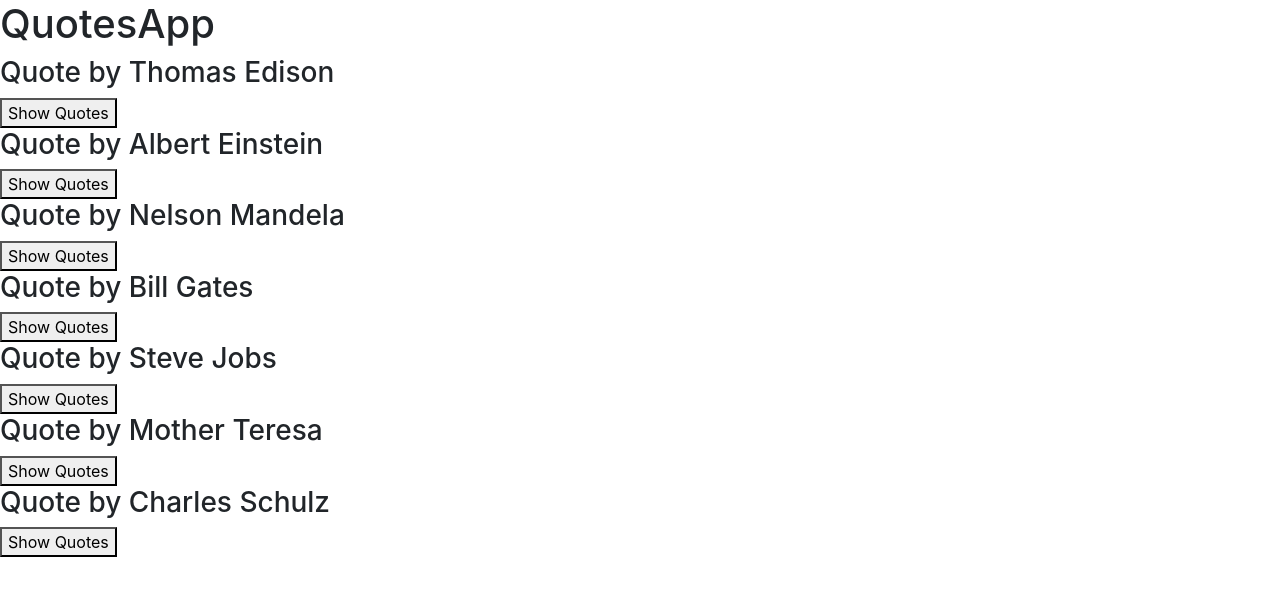
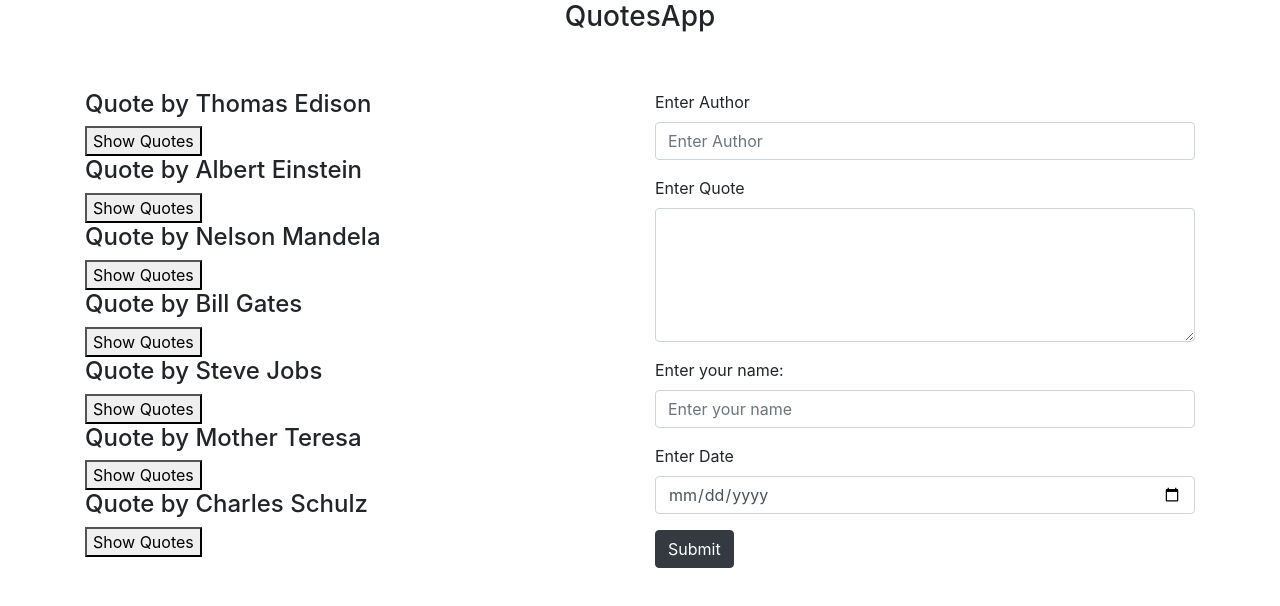
Before and after one commit to tomito26/QuotesApp, an Angular app: page / in a window 1280 px wide. Shown: the top 606 px of the page. Built offline with nearby package versions, Linux system fonts and the light colour scheme.

Commit message:
linked the form to theangular model

```diff
--- a/src/app/app.component.html
+++ b/src/app/app.component.html
@@ -1,6 +1,15 @@
-<h1>QuotesApp</h1>
-<div *ngFor='let quote of quoteEntry;let i = index'>
-  <h3> Quote  by {{quote.author}}</h3>
-  <app-quote-message *ngIf='quote.showDetails'  [message]='quote'></app-quote-message>
-  <button (click) = 'toggleDetail(i)'>Show Quotes</button>
+<div class="container">
+  <h3 class='text-center'>QuotesApp</h3>
+  <div class="row pt-5">
+    <div class="col-md-6">
+      <div *ngFor='let quote of quoteEntry;let i = index'>
+        <h4> Quote  by {{quote.author}}</h4>
+        <app-quote-message *ngIf='quote.showDetails'  [message]='quote'></app-quote-message>
+        <button (click) = 'toggleDetail(i)'>Show Quotes</button>
+      </div>
+    </div>
+    <div class="col-md-6">
+      <app-quote-form (addQuote)='addNewQuote($event)'></app-quote-form>
+    </div>
+  </div>
 </div>
--- a/src/app/app.component.ts
+++ b/src/app/app.component.ts
@@ -8,16 +8,20 @@
 })
 export class AppComponent {
   quoteEntry = [
-    new QuotesDetails('Thomas Edison',"I have not failed. I've just found 10,000 ways that won't work.",'John Mwangi',new Date(2020,2,26), 100,10),
-    new QuotesDetails('Albert Einstein','Anyone who has never made a mistake has never done anything new.','James Kimani',new Date(2020,8,30),300,20),
-    new QuotesDetails('Nelson Mandela', 'I never lose I either win or learn.','Mabel Karani',new Date(2019,11,23),500,4),
-    new QuotesDetails('Bill Gates',`Success is lousy teacher.It seduces smart people into thinking they can't lose.`,'Cardine Ambundo',new Date(2020,3,20),200,10),
-    new QuotesDetails('Steve Jobs', 'Have the courage to follow your heart and intution.They somehow know what you truly want to become.','Tamminga Budds',new Date(2020,6,15),250,5),
-    new QuotesDetails('Mother Teresa','Not all of us can do  reat things.But we can  small things, with great love.','Ian Olindi',new Date(2018,4,1),400,7),
-    new QuotesDetails('Charles Schulz','Just remember once you are over  the hill you begin to pick up spead','Amos Arisi',new Date(2019,4,3),500,15)
+    new QuotesDetails('Thomas Edison',"I have not failed. I've just found 10,000 ways that won't work.",'John Mwangi',new Date(2020,2,26)),
+    new QuotesDetails('Albert Einstein','Anyone who has never made a mistake has never done anything new.','James Kimani',new Date(2020,8,30)),
+    new QuotesDetails('Nelson Mandela', 'I never lose I either win or learn.','Mabel Karani',new Date(2019,11,23)),
+    new QuotesDetails('Bill Gates',`Success is lousy teacher.It seduces smart people into thinking they can't lose.`,'Cardine Ambundo',new Date(2020,3,20)),
+    new QuotesDetails('Steve Jobs', 'Have the courage to follow your heart and intution.They somehow know what you truly want to become.','Tamminga Budds',new Date(2020,6,15)),
+    new QuotesDetails('Mother Teresa','Not all of us can do  reat things.But we can  small things, with great love.','Ian Olindi',new Date(2018,4,1)),
+    new QuotesDetails('Charles Schulz','Just remember once you are over  the hill you begin to pick up spead','Amos Arisi',new Date(2019,4,3))
   ];
 
   toggleDetail(index){
     this.quoteEntry[index].showDetails = !this.quoteEntry[index].showDetails
   };
+
+  addNewQuote(quote){
+    this.quoteEntry.push(quote)
+  }
 }
--- a/src/app/app.module.ts
+++ b/src/app/app.module.ts
@@ -1,5 +1,6 @@
 import { BrowserModule } from '@angular/platform-browser';
 import { NgModule } from '@angular/core';
+import {FormsModule} from '@angular/forms'
 
 import { AppRoutingModule } from './app-routing.module';
 import { AppComponent } from './app.component';
@@ -14,7 +15,8 @@
   ],
   imports: [
     BrowserModule,
-    AppRoutingModule
+    AppRoutingModule,
+    FormsModule
   ],
   providers: [],
   bootstrap: [AppComponent]
--- a/src/app/quote-form/quote-form.component.html
+++ b/src/app/quote-form/quote-form.component.html
@@ -1,19 +1,19 @@
- <form>
+ <form (ngSubmit)='submitQuotes()' #quotesEntry = 'ngForm'>
     <div class="form-group">
-        <label for="formGroupExampleInput">Example label</label>
-        <input type="text" class="form-control" id="formGroupExampleInput" placeholder="Example input placeholder">
+        <label for="author">Enter Author</label>
+        <input type="text" class="form-control" id="author" name="author" placeholder="Enter Author" [(ngModel)]='newQuote.author' #author='ngModel'>
     </div>
     <div class="form-group">
-        <label for="formGroupExampleInput2">Another label</label>
-        <input type="text" class="form-control" id="formGroupExampleInput2" placeholder="Another input placeholder">
+        <label for="entryQuote">Enter Quote</label>
+        <textarea name="entryQuote" id="entryQuote" class="form-control" rows="5" [(ngModel)] = 'newQuote.entryQuote' #entryQuote='ngModel'></textarea>
     </div>
     <div class="form-group">
-        <label for="formGroupExampleInput">Example label</label>
-        <input type="text" class="form-control" id="formGroupExampleInput" placeholder="Example input placeholder">
+        <label for="formGroupExampleInput2">Enter your name:</label>
+        <input type="text" class="form-control" id="submittedName" name="submittedName" placeholder="Enter your name"  [(ngModel)]='newQuote.submittedName' #submittedName = 'ngModel'>
     </div>
     <div class="form-group">
-        <label for="formGroupExampleInput2">Another label</label>
-        <input type="text" class="form-control" id="formGroupExampleInput2" placeholder="Another input placeholder">
+        <label for="formGroupExampleInput">Enter Date</label>
+        <input type="date" class="form-control" id="date" name='date' dateplaceholder="Enter Date of submission" [(ngModel)]='newQuote.date' #date='ngModel'>
     </div>
-
+      <input type="submit" class="btn btn-dark">
 </form>
--- a/src/app/quote-form/quote-form.component.ts
+++ b/src/app/quote-form/quote-form.component.ts
@@ -1,4 +1,6 @@
-import { Component, OnInit } from '@angular/core';
+import { Component, OnInit, Output, EventEmitter } from '@angular/core';
+import { QuotesDetails } from '../quotes-details';
+
 
 @Component({
   selector: 'app-quote-form',
@@ -6,7 +8,12 @@
   styleUrls: ['./quote-form.component.css']
 })
 export class QuoteFormComponent implements OnInit {
+  newQuote = new QuotesDetails("","","",new Date())
+  @Output() addQuote = new EventEmitter<QuotesDetails>();
 
+  submitQuotes(){
+    this.addQuote.emit(this.newQuote);
+  }
   constructor() { }
 
   ngOnInit(): void {
--- a/src/app/quote-message/quote-message.component.html
+++ b/src/app/quote-message/quote-message.component.html
@@ -1,6 +1,4 @@
 <div>
     <p>{{message.entryQuote}}</p>
     <p>{{message.submittedName}},{{message.date|date}}</p>
-    <button>{{message.upVote}}</button>
-    <button>{{message.downVote}}</button>
 </div>
--- a/src/app/quotes-details.ts
+++ b/src/app/quotes-details.ts
@@ -1,6 +1,6 @@
 export class QuotesDetails {
     showDetails:boolean;
-    constructor(public author:string, public entryQuote:string,public submittedName:string, public date:Date ,public upVote:number,public downVote:number){
+    constructor(public author:string, public entryQuote:string,public submittedName:string, public date:Date){
         this.showDetails = false;
     }
 }
```
